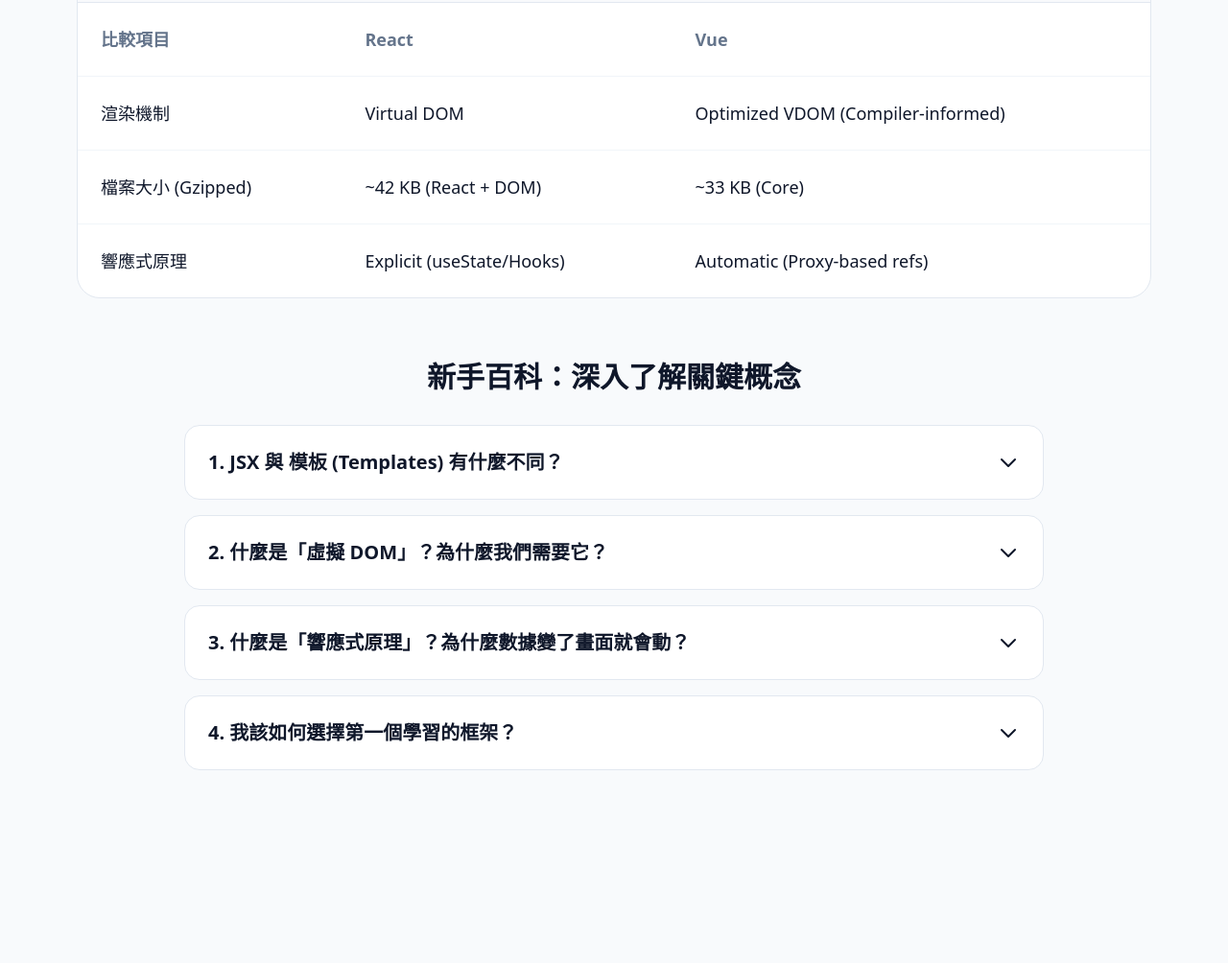
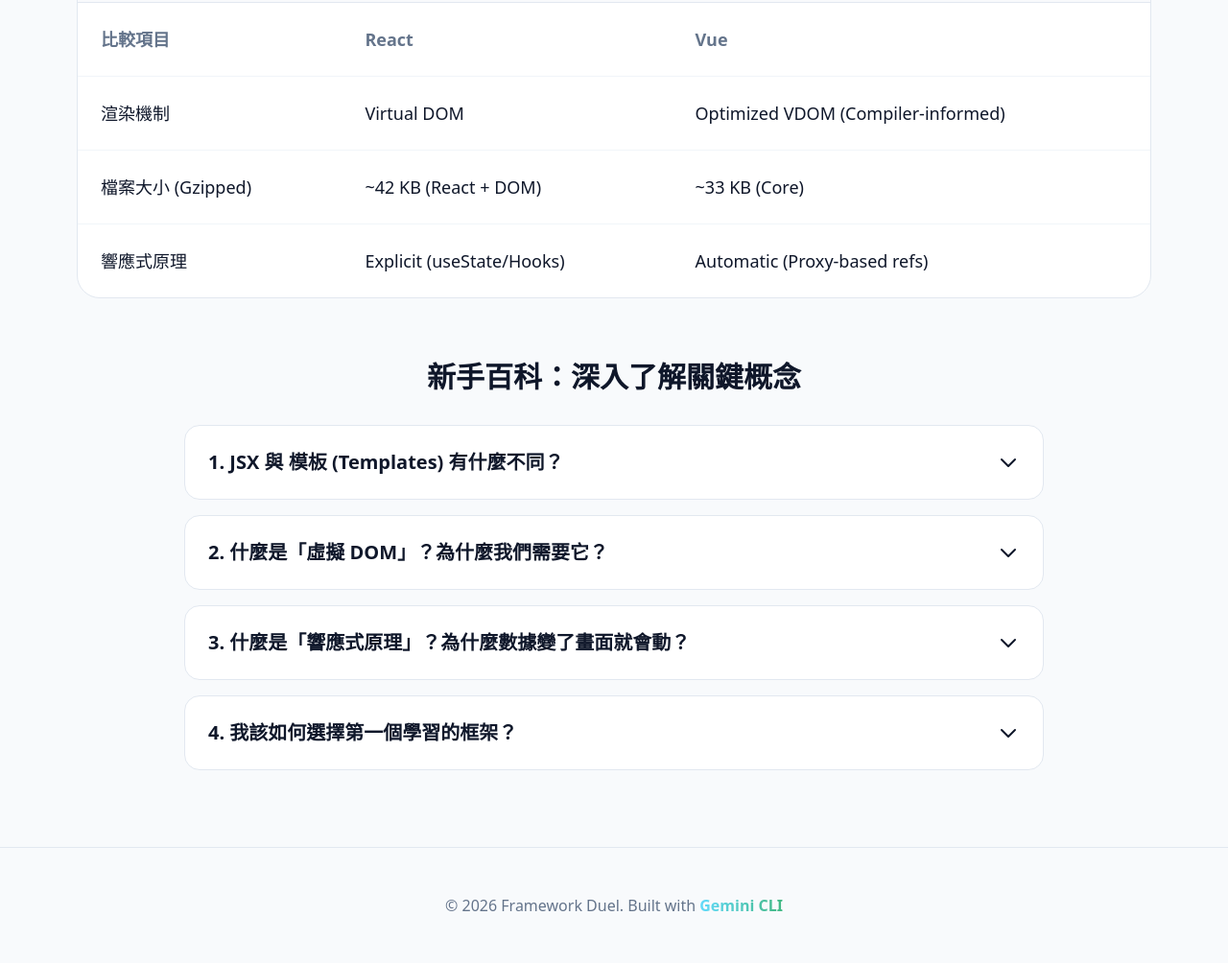
Before and after one commit to study-rocket-coding/2026-02-18-vibe-coding, a plain HTML site: page index.html in a window 1280 px wide. Shown: the part 954-1958 px from the top of the page at 96% size. Before the commit the page ends 1837 px from the top, so only its background shows below. Drawn offline with nearby package versions, Linux system fonts and the light colour scheme.

Commit message:
feat: add footer with Gemini CLI attribution

```diff
--- a/index.html
+++ b/index.html
@@ -229,6 +229,14 @@
         </section>
     </main>
 
+    <!-- Footer -->
+    <footer class="py-12 border-t border-slate-200 dark:border-slate-800 text-center">
+        <p class="text-base text-slate-500 dark:text-slate-400">
+            © 2026 Framework Duel. Built with
+            <span class="font-bold bg-gradient-to-r from-react to-vue bg-clip-text text-transparent">Gemini CLI</span>
+        </p>
+    </footer>
+
     <script>
         const themeToggle = document.getElementById('theme-toggle');
         const html = document.documentElement;
```
